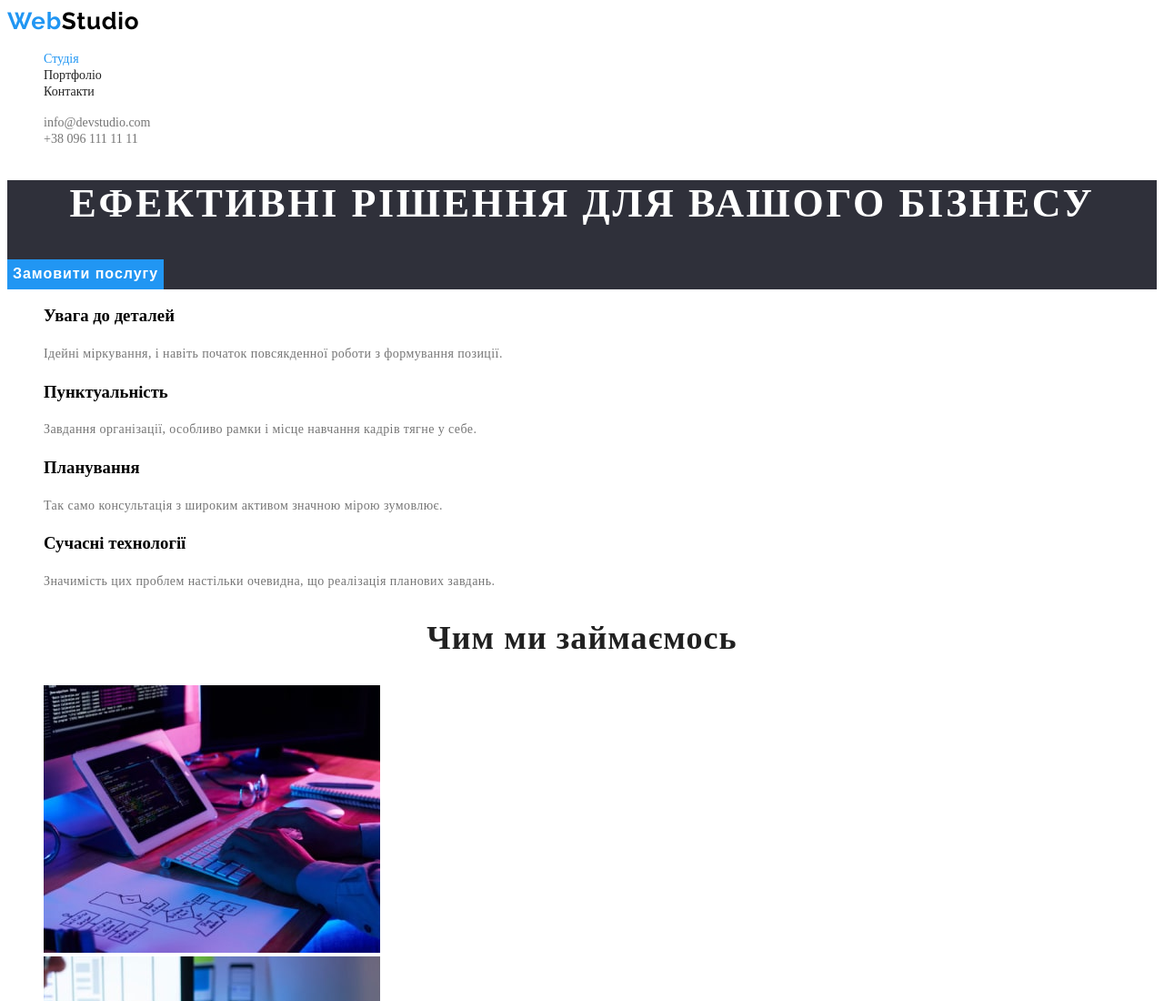
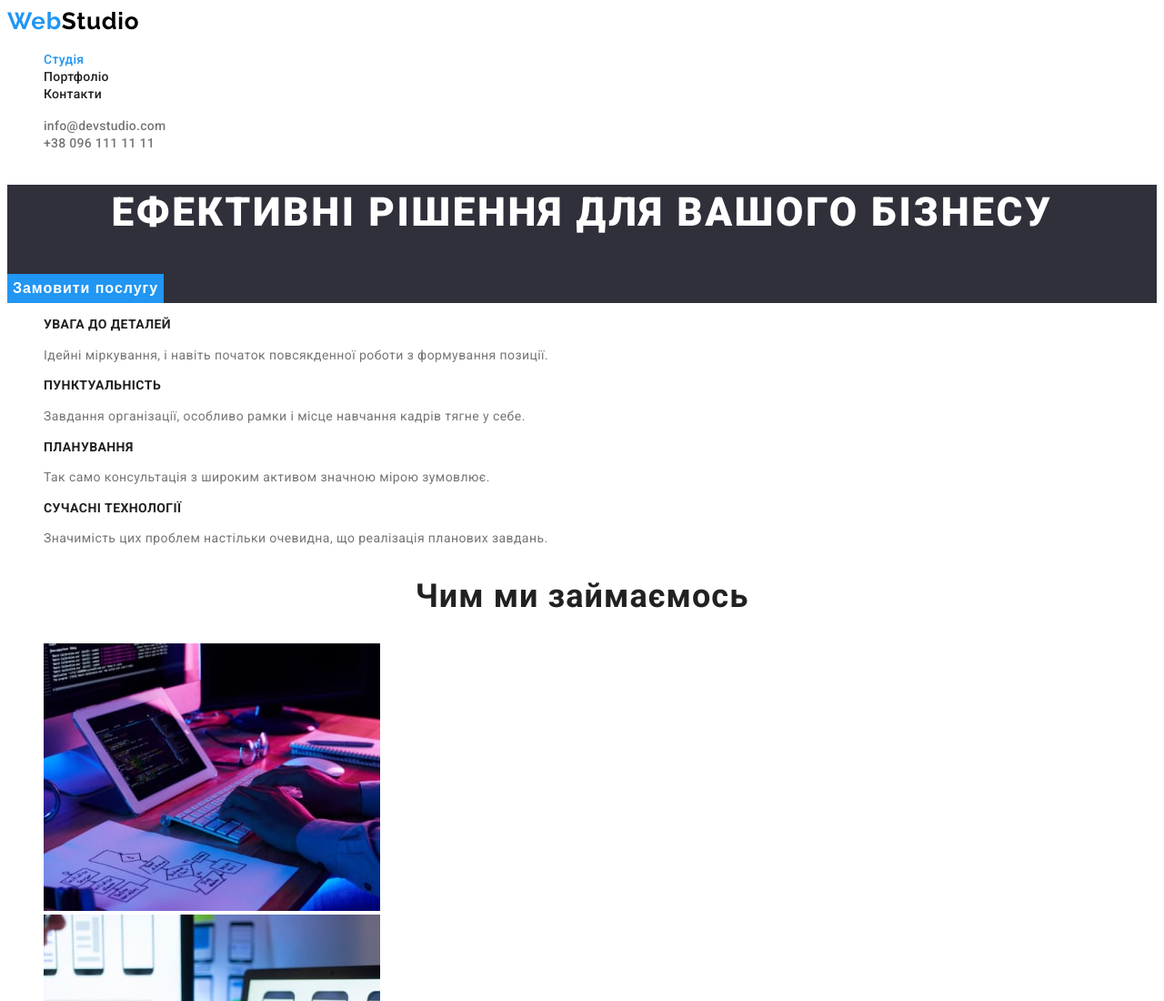
Before and after one commit to Karina2811/goit-markup-hw-02, a plain HTML site: page index.html in a window 1280 px wide. Shown: the top 1100 px of the page at 91% size. Drawn offline with Linux system fonts and the light colour scheme.

Commit message:
Исправление ошибок

```diff
--- a/index.html
+++ b/index.html
@@ -13,7 +13,7 @@
     <title>ВебСтудія</title>
     <link rel="stylesheet" href="./style/style.css" />
   </head>
-  <body>
+  <body class="body">
     <!--Шапка сайта-->
     <header class="header">
       <nav class="nav">
--- a/style/style.css
+++ b/style/style.css
@@ -5,7 +5,7 @@
     --text-color: #757575;
 }
 .body {
-    font-family: "Roboto";
+    font-family: "Roboto", sans-serif;
     font-weight: 700;
 }
 .list {
@@ -29,8 +29,8 @@
 .link {
     font-size: 14px;
     font-weight: 500;
-    line-height: 1,1;
-    letter-spacing: 0, 02em;
+    line-height: 1.1;
+    letter-spacing: 0.02em;
     text-decoration: none;
 }
 .studio-link{
@@ -71,7 +71,7 @@
     color: var(--secondary-text-color);
     font-size: 44px;
     font-weight: 900;
-    line-height: 1,4;
+    line-height: 1.4;
     letter-spacing: 0.06em;
     text-transform: uppercase;
     text-align: center;
@@ -107,7 +107,7 @@
     clip-path: inset(50%);
     margin: -1px;
 }
-.sextion-item-title {
+.section-item-title {
     color: var(--praymory-text-color);
     font-size: 14px;
     font-weight: 700;
@@ -180,6 +180,7 @@
     line-height: 1.7;
     letter-spacing: 0.03em;
     text-decoration: none;
+    font-style: normal;
 }
 .footer-address{
     color: var(--secondary-text-color);
@@ -225,7 +226,7 @@
     letter-spacing: 0.03em;
     text-align: center;
     text-decoration: none;
-    background-color: #FFFFFF;
+    background-color: #f5f4fa;
 
 }
 .project-btn:hover,
@@ -243,7 +244,7 @@
 }
 .project-btn-first:hover,
 .project-btn-first:focus{
-    background-color: var(--secondary-text-color);
+    background-color: #f5f4fa;
     color: var(--praymory-text-color);
 }
 
```
